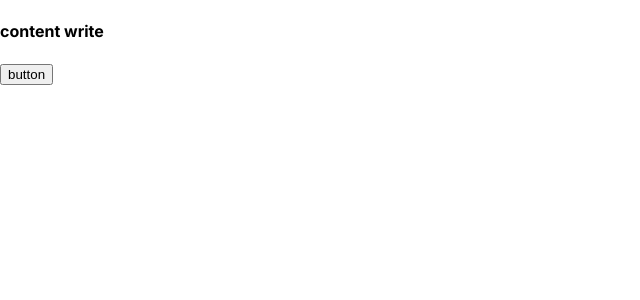
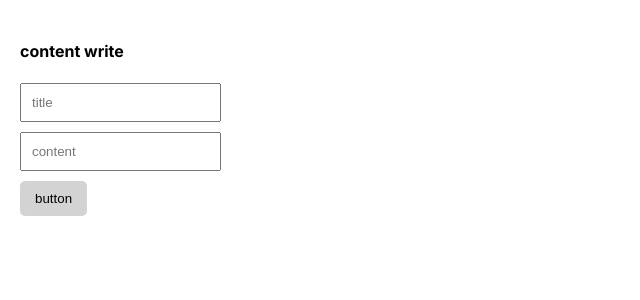
Before and after one commit to qweszx13/NextProjectPractice, a Next.js app: page /write in a window 1280 px wide. Shown: the top 300 px of the page, without its empty margins (0-640 px from the left). Built offline with nearby package versions, Linux system fonts and the light colour scheme.

Commit message:
feat:create writing-function post create-time:2023-05-18 23:00

```diff
--- /dev/null
+++ b/pages/api/post/new.js
@@ -0,0 +1,18 @@
+import { connectDB } from "../../../util/database";
+
+export default async function handler(request, response){
+  //console.log(request.body);
+
+  if(request.method == "POST"){
+    if(request.body.title === '' && request.body.content === '')
+      return response.status(500).json("null input");
+
+    try{
+      const db = (await connectDB).db("forum");
+      let result = await db.collection('post').insertOne(request.body);
+      return response.redirect(302, '/list')
+    }catch(exception){
+      return response.json(exception);
+    }
+  }
+}
--- a/src/app/detail/[id]/page.js
+++ b/src/app/detail/[id]/page.js
@@ -9,10 +9,10 @@ export default async function Detail(props){
   console.log(result);
 
   return(
-    <dib>
+    <div>
       <h4>Detail Page</h4>
       <h4>{result.title}</h4>
       <p>{result.content}</p>
-    </dib>
+    </div>
   )
 }
--- a/src/app/globals.css
+++ b/src/app/globals.css
@@ -22,3 +22,18 @@ body{
   color: grey;
   margin : 5px 0px;
 }
+.p-20 {
+  padding: 20px;
+}
+input {
+  box-sizing: border-box;
+  padding: 10px;
+  display: block;
+  margin-bottom: 10px;
+}
+button {
+  padding: 10px 15px;
+  background: lightgray;
+  border: none;
+  border-radius: 5px;
+}
--- a/src/app/write/page.js
+++ b/src/app/write/page.js
@@ -1,8 +1,10 @@
 export default function Write(){
   return(
-    <div>
+    <div className="p-20">
       <h4>content write</h4>
-      <form action="/api/test" method="POST">
+      <form action="/api/post/new" method="POST">
+        <input name="title" placeholder="title"></input>
+        <input name="content" placeholder="content"></input>
         <button type="submit">button</button>
       </form>
     </div>
```
